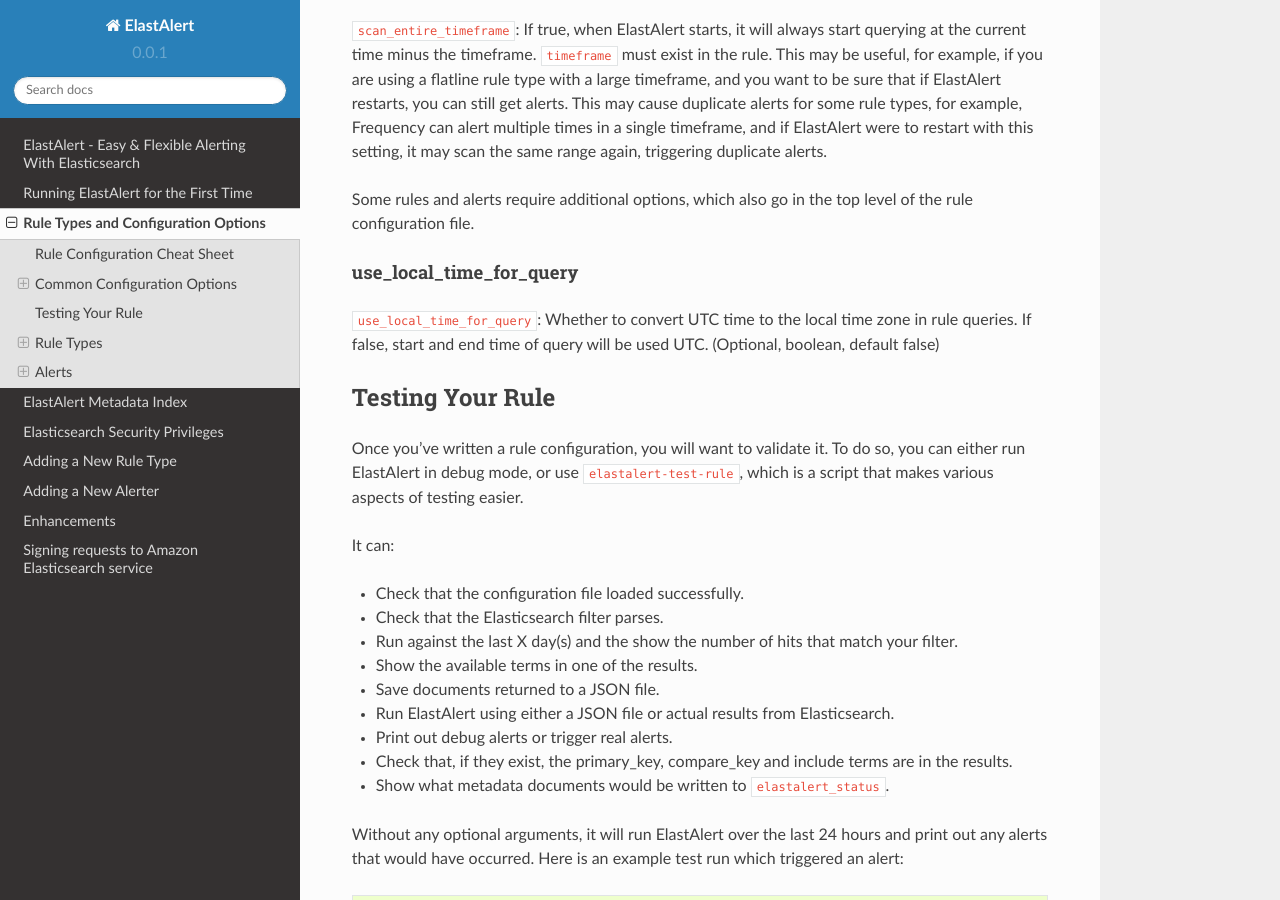
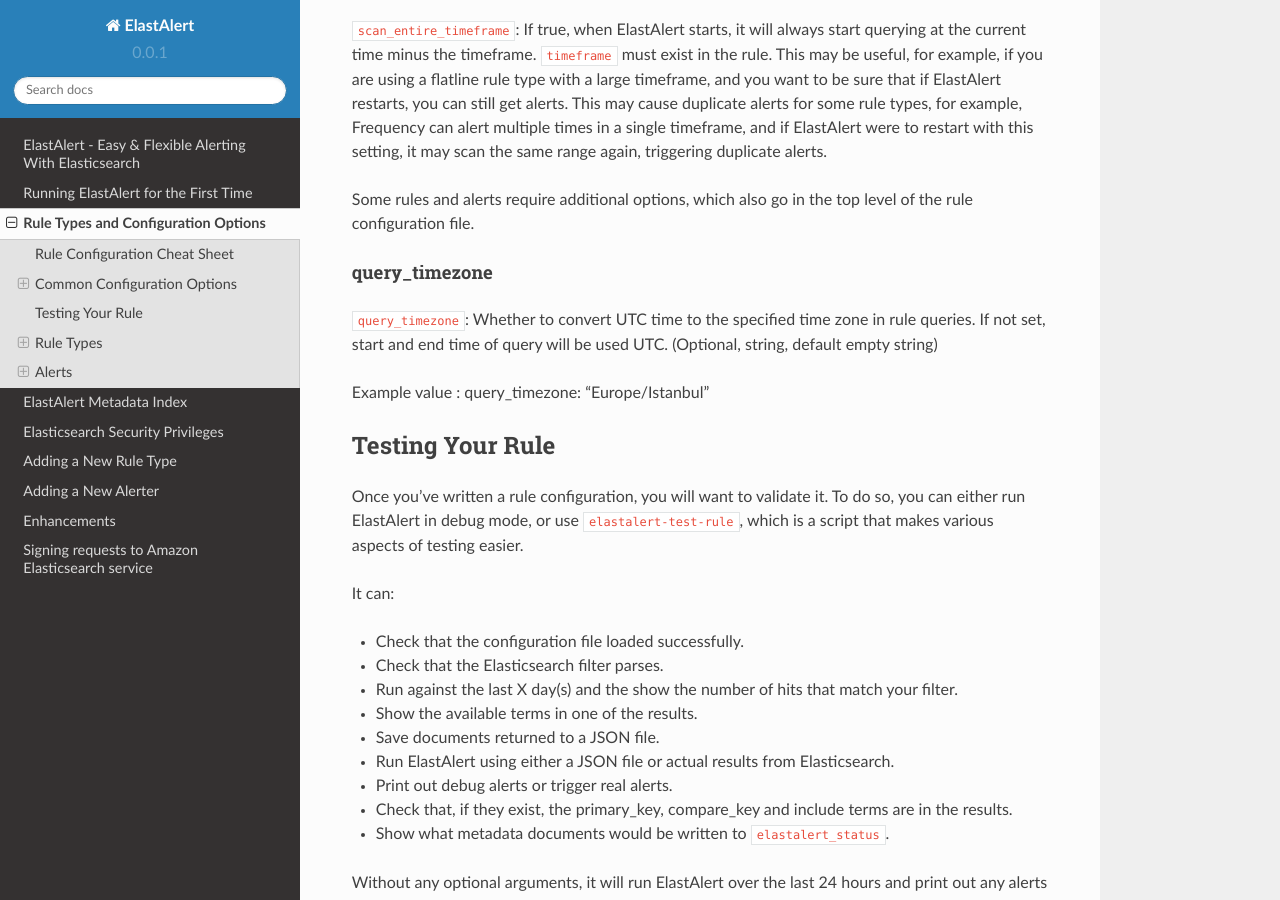
Before and after one commit to Yelp/elastalert, a Sphinx documentation site: the page built from docs/source/ruletypes.rst, in a window 1280 px wide and 900 px high, scrolled down 15761 px. Built offline with Sphinx 7.4.7 and the Read the Docs theme 2.0.0, drawn with Linux system fonts in a browser that asks for light colours; pages that are not in the unit, such as notebooks, are missing from menus; some of the changed text lies outside the part shown.

Commit message:
Rename "use_local_time_for_query" to   "query_timezone".
If "query_timezone" set, elasticsearch query start and end date will convert from UTC to specified time zone.

```diff
--- a/docs/source/ruletypes.rst
+++ b/docs/source/ruletypes.rst
@@ -102,7 +102,7 @@
 +--------------------------------------------------------------+           |
 | ``scan_entire_timeframe`` (bool, default False)              |           |
 +--------------------------------------------------------------+           |
-| ``use_local_time_for_query`` (bool, default False)           |           |
+| ``query_timezone`` (string, default empty string)            |           |
 +--------------------------------------------------------------+           |
 | ``import`` (string)                                          |           |
 |                                                              |           |
@@ -697,11 +697,13 @@
 
 Some rules and alerts require additional options, which also go in the top level of the rule configuration file.
 
-use_local_time_for_query
-^^^^^^^^^^^^^^^^^^^^^^^^
-
-``use_local_time_for_query``: Whether to convert UTC time to the local time zone in rule queries.
-If false, start and end time of query will be used UTC. (Optional, boolean, default false)
+query_timezone
+^^^^^^^^^^^^^^
+
+``query_timezone``: Whether to convert UTC time to the specified time zone in rule queries.
+If not set, start and end time of query will be used UTC. (Optional, string, default empty string)
+
+Example value : query_timezone: "Europe/Istanbul"
 
 .. _testing :
 
```
Also changed, not shown: 3 other files.
